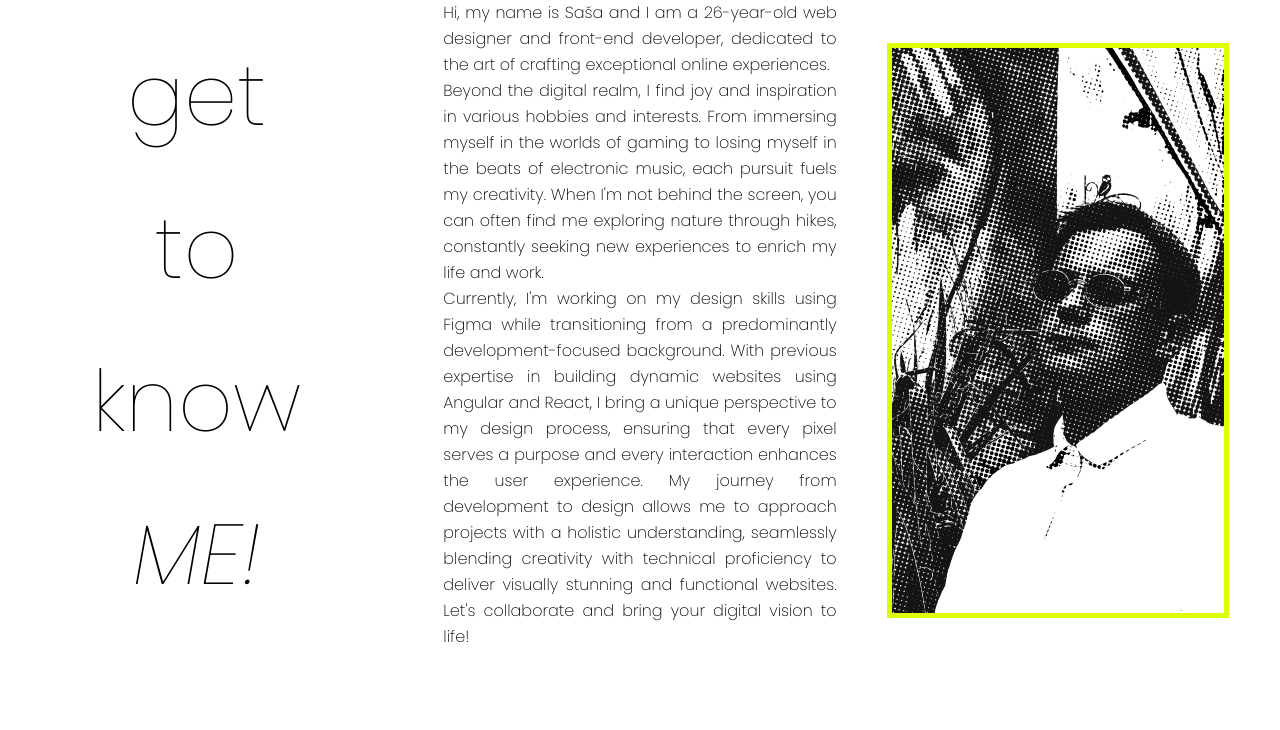
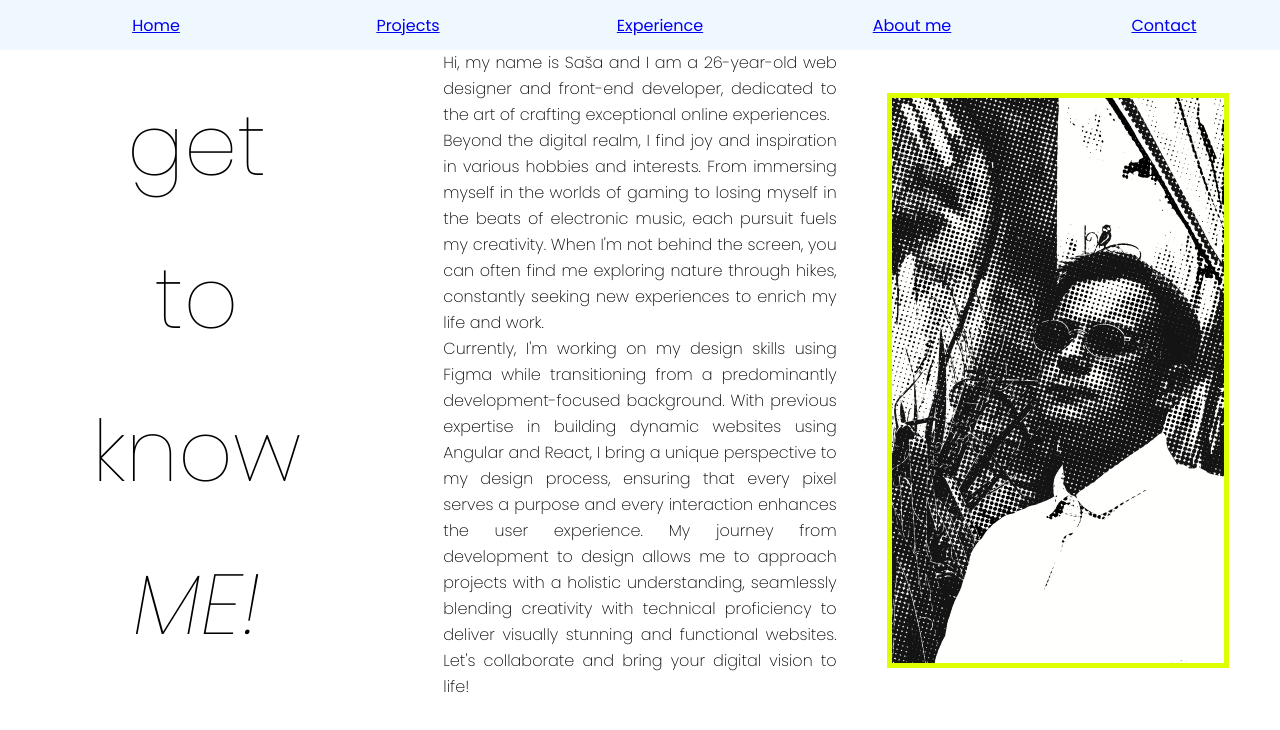
Before and after one commit to sasaxopajic/Portfolio, a React (Create React App) app: page /about-me in a window 1280 px wide. Shown: the top 730 px of the page. Built offline with nearby package versions, Linux system fonts and the light colour scheme.

Commit message:
Add Navbar component into every page

```diff
--- a/src/components/about-me/AboutMe.js
+++ b/src/components/about-me/AboutMe.js
@@ -1,9 +1,12 @@
 import * as React from "react";
 import profilePhoto from '../../assets/profile-photo.png'
+import Navbar from "../navbar/Navbar";
 
 export default function AboutMe() {
     return (
-        <div className="about-me-container">
+        <div>
+            <Navbar />
+            <div className="about-me-container">
             <div className="about-me-heading">
                 <div>get</div><div>to</div><div>know</div><div>me!</div>
             </div>
@@ -16,5 +19,7 @@ export default function AboutMe() {
                 <img src={profilePhoto}></img>
             </div>
         </div>
+        </div>
+
     )
 }
--- a/src/components/experience/Experience.js
+++ b/src/components/experience/Experience.js
@@ -1,7 +1,10 @@
 import styles from './Experience.module.css'
+import Navbar from '../navbar/Navbar'
 
 export default function Experience() {
     return (
+        <div>
+            <Navbar />
             <div className={styles.experience}>
                 <div className={styles.heading}>experience</div>
                 <ul className={styles.grid}>
@@ -11,5 +14,7 @@ export default function Experience() {
                     <li>Designed custom banners and logos for Twitch streamers to enhance their channel branding and visual identity.</li>
                 </ul>
             </div>
+        </div>
+
     )
 }
--- a/src/components/selected-work/SelectedWork.js
+++ b/src/components/selected-work/SelectedWork.js
@@ -1,8 +1,10 @@
 import styles from './SelectedWork.module.css'
+import Navbar from '../navbar/Navbar'
 
 export default function SelectedWork(){
     return(
         <div>
+            <Navbar />
             <div className={styles.heading}>Selected work</div>
             <ul className={styles.grid}>
                 <li>Gitworks</li>
```
Lines whose indentation alone changed are shown as unchanged.
